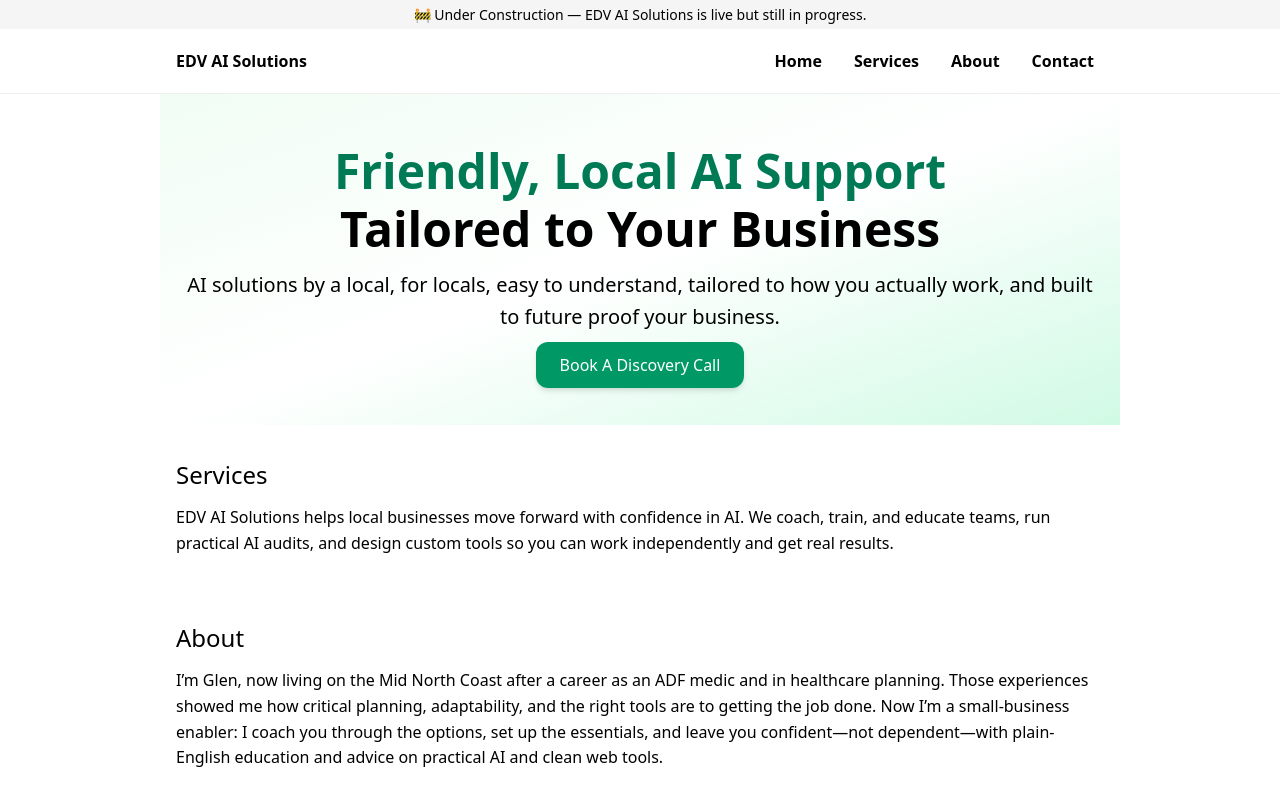
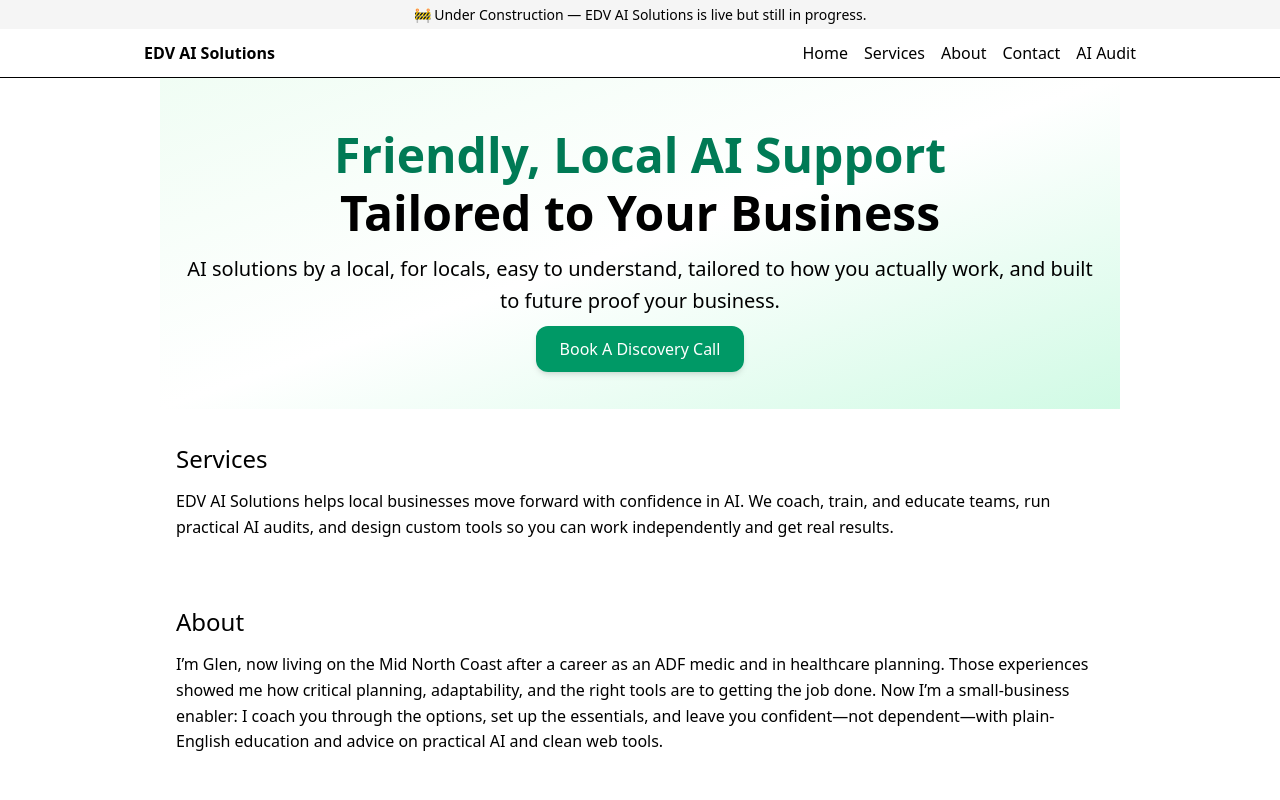
Before and after one commit to Hoppy17/edv-ai-site, a React (Vite) app: page / in a window 1280 px wide. Shown: the top 800 px of the page. Built offline with nearby package versions, Linux system fonts and the light colour scheme.

Commit message:
Refactor Nav component with Add AI Readiness Audit page, update navigation, and routeTailwind CSS classes

```diff
--- a/src/components/Nav.tsx
+++ b/src/components/Nav.tsx
@@ -1,54 +1,36 @@
 export default function Nav() {
   const items = [
-    { label: "Home", id: "home" },
-    { label: "Services", id: "services" },
-    { label: "About", id: "about" },
-    { label: "Contact", id: "contact" }
+    { label: 'Home', id: 'home' },
+    { label: 'Services', id: 'services' },
+    { label: 'About', id: 'about' },
+    { label: 'Contact', id: 'contact' },
   ];
 
   const go = (id: string) => {
     const el = document.getElementById(id);
-    if (el) el.scrollIntoView({ behavior: "smooth", block: "start" });
+    if (el) el.scrollIntoView({ behavior: 'smooth', block: 'start' });
   };
 
   return (
-    <nav
-      style={{
-        position: "sticky",
-        top: 0,
-        background: "#fff",
-        borderBottom: "1px solid #eee",
-        zIndex: 50
-      }}
-    >
-      <div
-        style={{
-          display: "flex",
-          alignItems: "center",
-          justifyContent: "space-between",
-          maxWidth: 960,
-          margin: "0 auto",
-          padding: "12px 16px"
-        }}
-      >
-        <div style={{ fontWeight: 700 }}>EDV AI Solutions</div>
-        <div style={{ display: "flex", gap: 12 }}>
-          {items.map((i) => (
+    <nav className="sticky top-0 bg-brand-light border-b border-brand-primary/20 z-50">
+      <div className="max-w-5xl mx-auto flex items-center justify-between px-4 py-3">
+        <span className="font-semibold text-brand-dark">EDV AI Solutions</span>
+        <div className="flex items-center space-x-4">
+          {items.map(item => (
             <button
-              key={i.id}
-              onClick={() => go(i.id)}
-              style={{
-                background: "transparent",
-                border: "none",
-                padding: "8px 10px",
-                fontWeight: 600,
-                cursor: "pointer"
-              }}
-              aria-label={`Go to ${i.label}`}
+              key={item.id}
+              onClick={() => go(item.id)}
+              className="text-brand-dark hover:text-brand-primary transition font-medium"
             >
-              {i.label}
+              {item.label}
             </button>
           ))}
+          <a
+            href="/ai-readiness-audit"
+            className="text-brand-dark hover:text-brand-primary transition font-medium"
+          >
+            AI Audit
+          </a>
         </div>
       </div>
     </nav>
```
